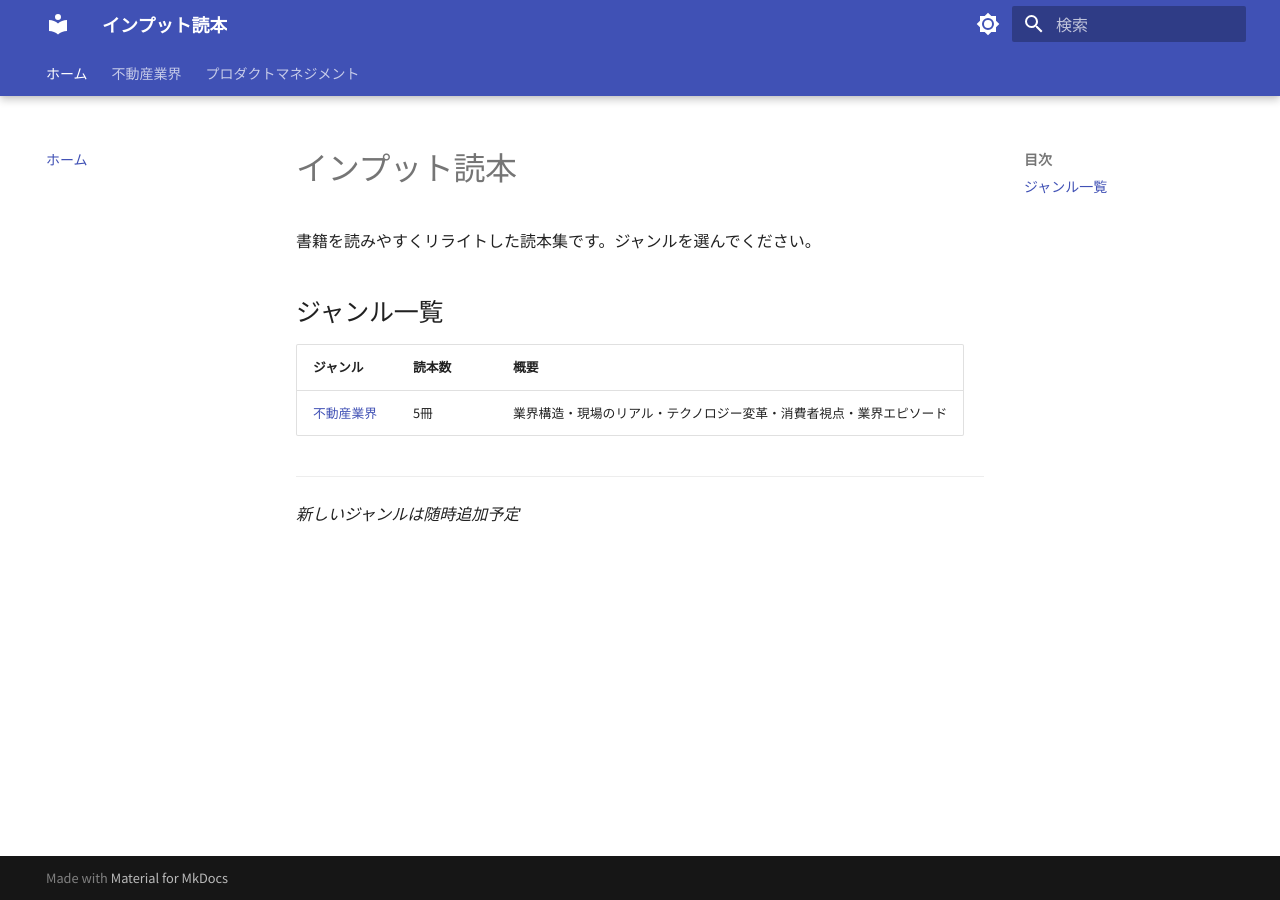
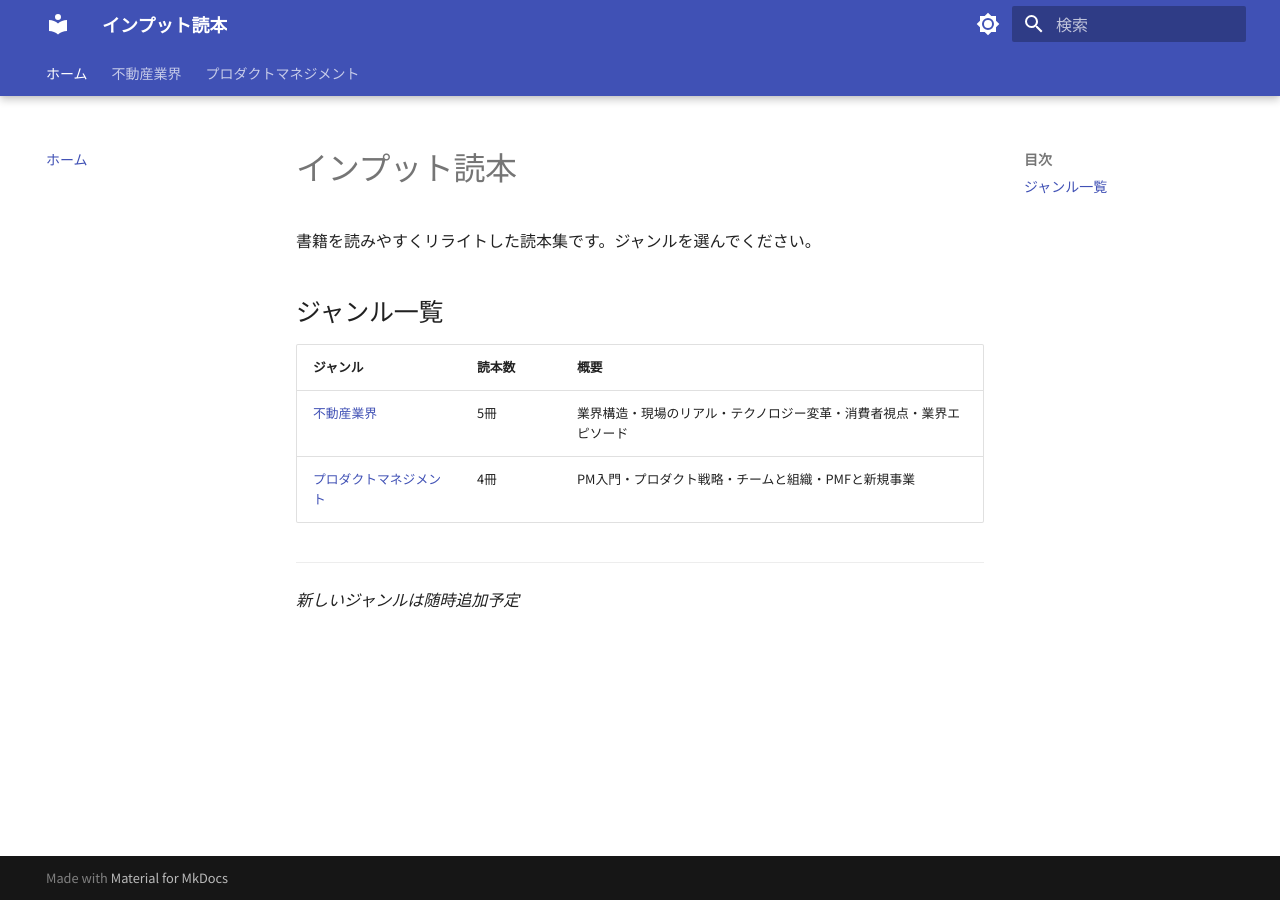
Before and after one commit to CodeNinja1992/fudosan-yomihon, an MkDocs documentation site: the page built from docs/index.md, in a window 1280 px wide. Built offline with MkDocs 1.6.1 and Material for MkDocs 9.7.7, drawn with Linux system fonts in a browser that asks for light colours.

Commit message:
トップページのジャンル一覧にプロダクトマネジメントを追加
Co-Authored-By: Claude Sonnet 4.6 <noreply@anthropic.com>

```diff
--- a/docs/index.md
+++ b/docs/index.md
@@ -7,6 +7,7 @@
 | ジャンル | 読本数 | 概要 |
 |---------|-------|------|
 | [不動産業界](fudosan/index.md) | 5冊 | 業界構造・現場のリアル・テクノロジー変革・消費者視点・業界エピソード |
+| [プロダクトマネジメント](product-management/index.md) | 4冊 | PM入門・プロダクト戦略・チームと組織・PMFと新規事業 |
 
 ---
 
```
